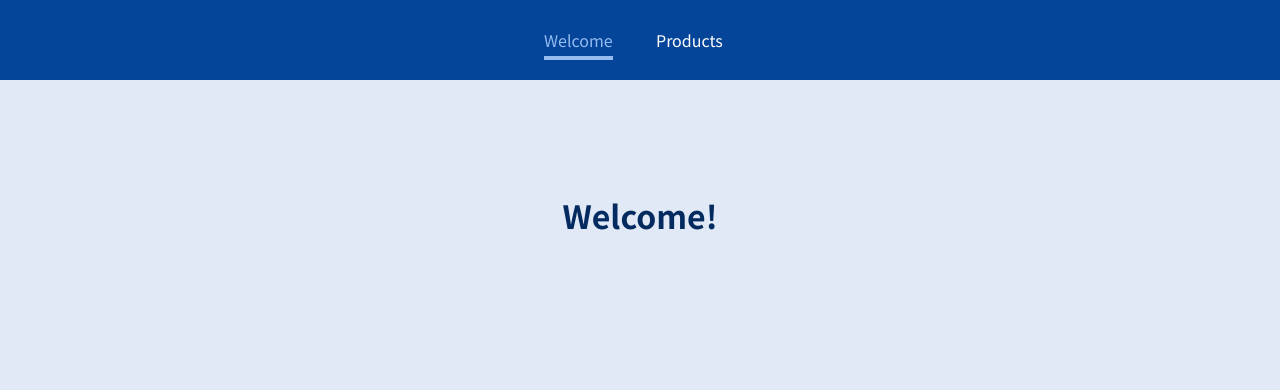
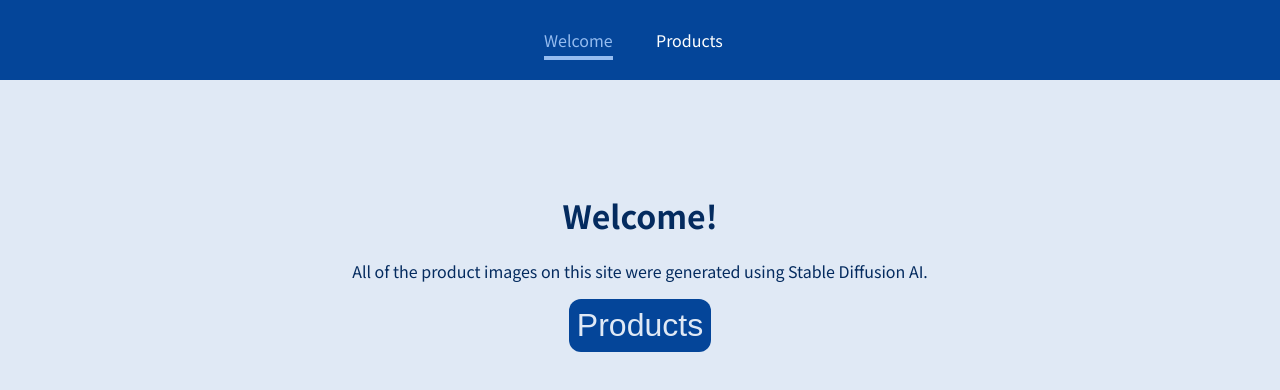
Before and after one commit to cmmille/react-router-dom, a JavaScript app: page /#/welcome in a window 1280 px wide. Shown: the top 390 px of the page. Built offline with nearby package versions, Linux system fonts and the light colour scheme; what uid would draw is missing.

Commit message:
Adjust styles

```diff
--- a/src/index.css
+++ b/src/index.css
@@ -24,3 +24,17 @@ h3,
 p {
   color: #042b5f;
 }
+
+button {
+  background: #044599;
+  color: #e0e9f5;
+  padding: 0.5rem;
+  font-size: 2rem;
+  border-radius: 12px;
+  cursor: pointer;
+  border: none;
+}
+button:hover{
+  background: #042b5f;
+  color: #99c0f4;
+}
--- a/src/pages/ProductDetail.js
+++ b/src/pages/ProductDetail.js
@@ -1,24 +1,29 @@
 import { useParams } from "react-router-dom";
 import products from "../products";
 
-import classes from "./ProductDetails.module.css"
+import classes from "./ProductDetails.module.css";
 
 const ProductDetail = () => {
   const params = useParams();
-    const product = products.find(product => product.id === params.productId);
+  const product = products.find((product) => product.id === params.productId);
 
   return (
     <div className={classes.content}>
       <h1> {product.name} </h1>
+      <div className={classes["product-block"]}>
+        <img src={product.image} alt="basket of fruit" />
+        <div>
             <h2> {product.price} </h2>
-            <div className={classes['product-block']}>
-                <img src={product.image} alt="basket of fruit" />
             <p>
-                    Lorem ipsum dolor, sit amet consectetur adipisicing elit. Iste, alias maiores accusamus quae rerum modi exercitationem quaerat autem ipsum sed quod labore, excepturi non repellendus beatae voluptatibus, laborum rem asperiores.
+              Lorem ipsum dolor, sit amet consectetur adipisicing elit. Iste, alias
+              maiores accusamus quae rerum modi exercitationem quaerat autem ipsum
+              sed quod labore, excepturi non repellendus beatae voluptatibus,
+              laborum rem asperiores.
             </p>
         </div>
       </div>
-    )
-}
+    </div>
+  );
+};
 
 export default ProductDetail;
--- a/src/pages/ProductDetails.module.css
+++ b/src/pages/ProductDetails.module.css
@@ -5,7 +5,7 @@
 
 .product-block {
     display: flex;
-    align-items: center;
+    align-items: flex-start;
     justify-content: center;
     gap: 1rem;
 }
@@ -13,6 +13,8 @@
 .product-block img {
     margin: 0;
     width: 350px;
+    border-radius: 4px;
+    box-shadow: rgba(0, 0, 0, 0.24) 0px 3px 8px;
 }
 
 .product-block p {
@@ -20,3 +22,18 @@
     margin: 0;
     max-width: 300px;
 }
+
+.product-block h2{
+    margin: 0;
+}
+
+@media (max-width: 768px) {
+    .product-block{
+        flex-direction: column;
+        align-items: center;
+        flex-flow: column-reverse;
+    }
+    .product-block p {
+        text-align: center;
+    }
+}
--- a/src/pages/Welcome.js
+++ b/src/pages/Welcome.js
@@ -1,8 +1,13 @@
+import { Link } from "react-router-dom";
+
 const Welcome = () => {
-
-    return (
-        <h1> Welcome! </h1>
-    )
-}
+  return (
+    <>
+      <h1> Welcome! </h1>
+      <p>All of the product images on this site were generated using Stable Diffusion AI. </p>
+      <Link to="/products"><button>Products</button></Link>
+    </>
+  );
+};
 
 export default Welcome;
```
Lines whose indentation alone changed are shown as unchanged.
